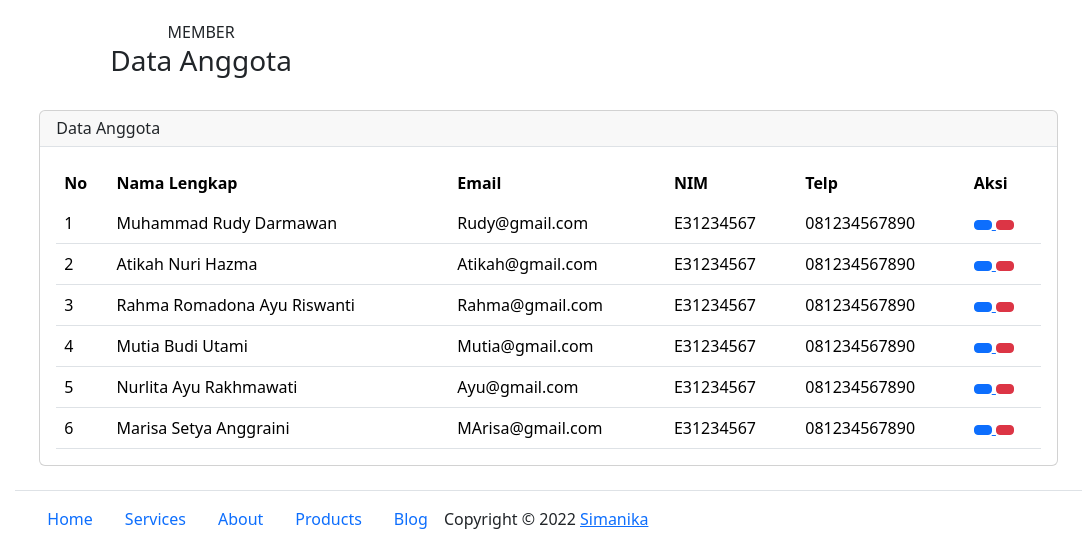
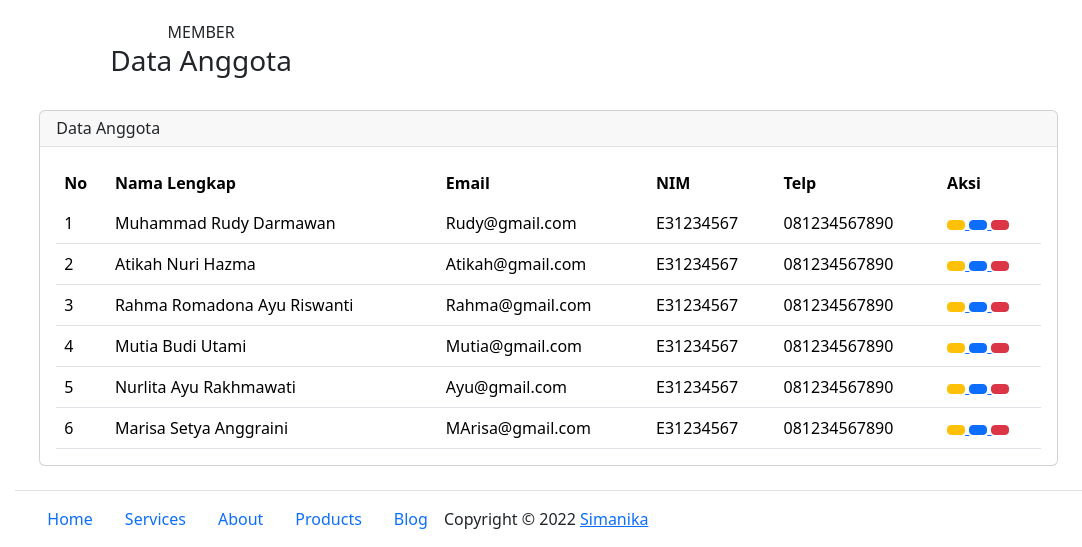
Before and after one commit to you-ink/simanika, a CodeIgniter app: page /database/dashboard/member in a window 1280 px wide. Shown: the part 528-1075 px from the top of the page, without its empty margins (198-1280 px from the left). Run offline with CodeIgniter, Linux system fonts and the light colour scheme; some libraries are stand-ins or nearby versions.

Commit message:
update member

```diff
--- a/application/views/dashboard/member.php
+++ b/application/views/dashboard/member.php
@@ -32,6 +32,9 @@
                           <td>081234567890</td>
                           <td>
                             <a href="#">
+                              <button type="button" class="btn btn-sm btn-warning"><i class="fas fa-info"></i></button>
+                            </a>
+                            <a href="#">
                               <button type="button" class="btn btn-sm btn-primary"><i class="fas fa-pen"></i></button>
                             </a>
                             <a href="#">
@@ -46,6 +49,9 @@
                           <td>E31234567</td>
                           <td>081234567890</td>
                           <td>
+                            <a href="#">
+                              <button type="button" class="btn btn-sm btn-warning"><i class="fas fa-info"></i></button>
+                            </a>
                             <a href="#">
                               <button type="button" class="btn btn-sm btn-primary"><i class="fas fa-pen"></i></button>
                             </a>
@@ -62,6 +68,9 @@
                           <td>081234567890</td>
                           <td>
                             <a href="#">
+                              <button type="button" class="btn btn-sm btn-warning"><i class="fas fa-info"></i></button>
+                            </a>
+                            <a href="#">
                               <button type="button" class="btn btn-sm btn-primary"><i class="fas fa-pen"></i></button>
                             </a>
                             <a href="#">
@@ -76,6 +85,9 @@
                           <td>E31234567</td>
                           <td>081234567890</td>
                           <td>
+                            <a href="#">
+                              <button type="button" class="btn btn-sm btn-warning"><i class="fas fa-info"></i></button>
+                            </a>
                             <a href="#">
                               <button type="button" class="btn btn-sm btn-primary"><i class="fas fa-pen"></i></button>
                             </a>
@@ -92,6 +104,9 @@
                           <td>081234567890</td>
                           <td>
                             <a href="#">
+                              <button type="button" class="btn btn-sm btn-warning"><i class="fas fa-info"></i></button>
+                            </a>
+                            <a href="#">
                               <button type="button" class="btn btn-sm btn-primary"><i class="fas fa-pen"></i></button>
                             </a>
                             <a href="#">
@@ -107,6 +122,9 @@
                           <td>081234567890</td>
                           <td>
                             <a href="#">
+                              <button type="button" class="btn btn-sm btn-warning"><i class="fas fa-info"></i></button>
+                            </a>
+                            <a href="#">
                               <button type="button" class="btn btn-sm btn-primary"><i class="fas fa-pen"></i></button>
                             </a>
                             <a href="#">
```
